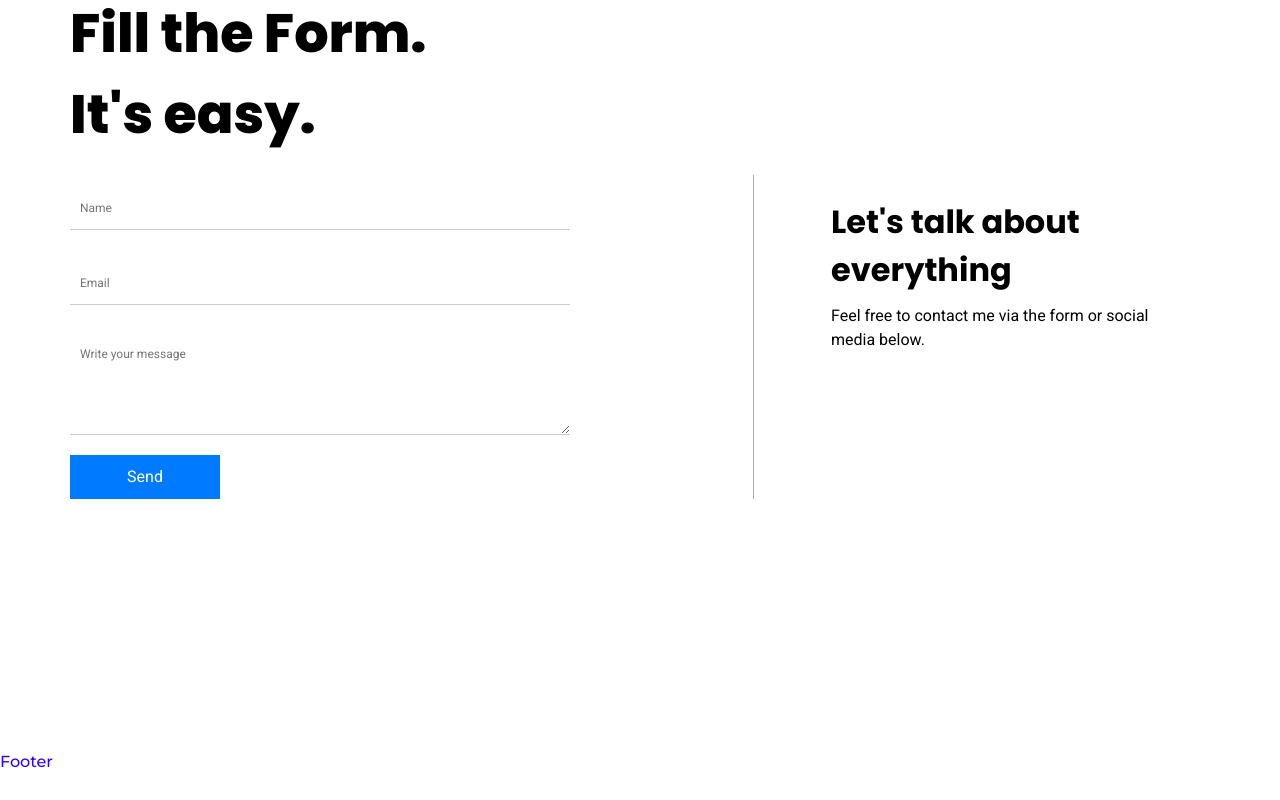
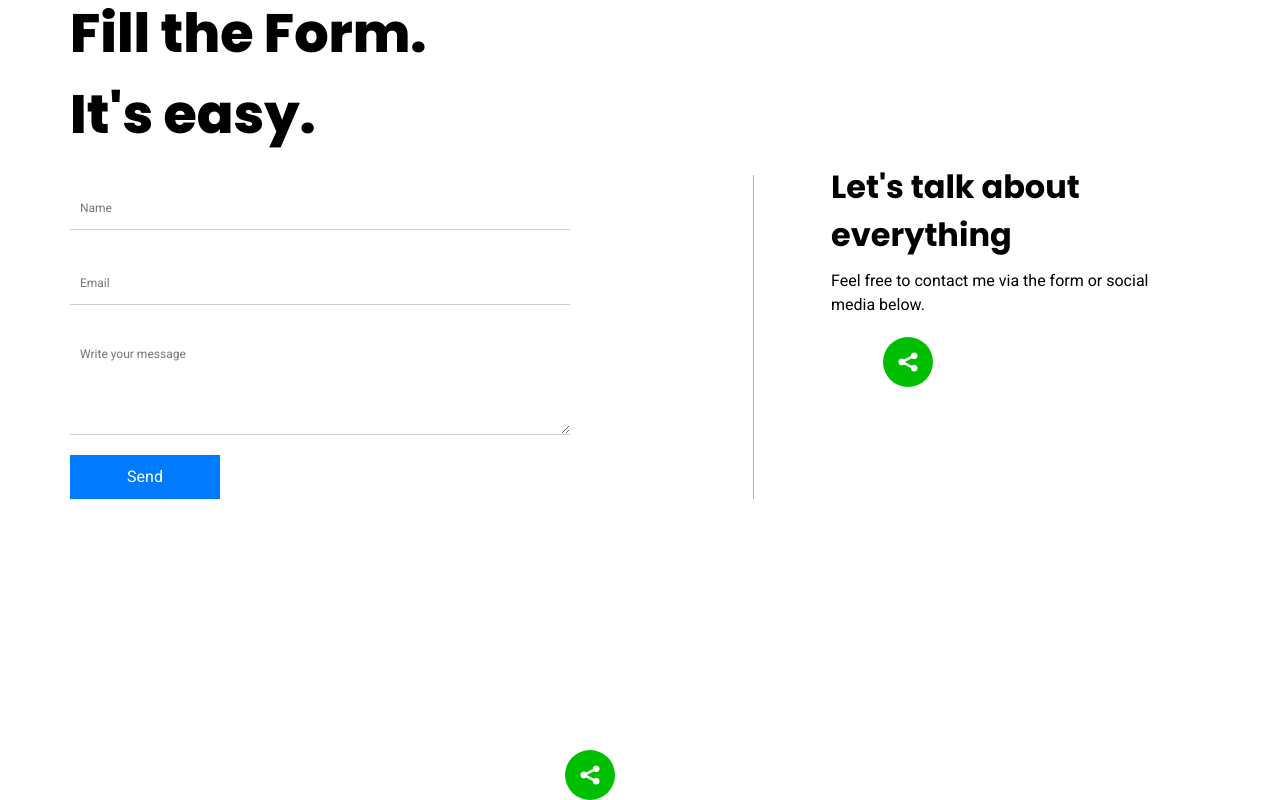
Before and after one commit to BuraYu/portfolio, a React (Create React App) app: page / in a window 1280 px wide. Shown: the part 2450-3250 px from the top of the page. Before the commit the page ends 3224 px from the top, so only its background shows below. Built offline with nearby package versions, Linux system fonts and the light colour scheme; no server answers.

Commit message:
add socials in footer and projects component

```diff
--- a/package.json
+++ b/package.json
@@ -8,11 +8,13 @@
     "@testing-library/react": "^13.4.0",
     "@testing-library/user-event": "^13.5.0",
     "dotenv": "^16.4.5",
+    "font-awesome": "^4.7.0",
     "react": "^18.3.1",
     "react-dom": "^18.3.1",
     "react-dotenv": "^0.1.3",
     "react-modal": "^3.16.1",
     "react-scripts": "5.0.1",
+    "react-social-icons": "^6.16.0",
     "web-vitals": "^2.1.4"
   },
   "scripts": {
--- a/src/components/contact/Contact.jsx
+++ b/src/components/contact/Contact.jsx
@@ -1,6 +1,7 @@
 import React, { useRef, useState } from "react";
 import emailjs from "@emailjs/browser";
 import "./contact.css";
+import { SocialIcon } from "react-social-icons";
 
 const Contact = () => {
   const serviceId = process.env.REACT_APP_YOUR_SERVICE_ID;
@@ -84,6 +85,21 @@ const Contact = () => {
             {thankYouMessage}
           </h3>
           <p className="contact__message-text">{message} </p>
+          <div className="contact__socials">
+            <SocialIcon
+              url="www.xing.de"
+              href="https://www.xing.com/profile/Burak_Yueksel072782/"
+              className="my-social-icon"
+            />
+            <SocialIcon
+              url="www.github.com"
+              href="https://www.github.com/BuraYu"
+            />
+            <SocialIcon
+              url="www.linkedin.com"
+              href="https://www.linkedin.com/in/buraky%C3%BCksel-/"
+            />
+          </div>
         </div>
       </div>
     </div>
--- a/src/components/footer/Footer.jsx
+++ b/src/components/footer/Footer.jsx
@@ -1,11 +1,14 @@
 import React from "react";
 import "./footer.css";
+import { SocialIcon } from "react-social-icons";
 
 const Footer = () => {
   return (
-    <div>
-      <h1 className="footer">Footer</h1>
-    </div>
+    <footer className="social-footer">
+      <SocialIcon url="www.xing.de" />
+      <SocialIcon url="www.github.com" />
+      <SocialIcon url="www.linkedin.com" />
+    </footer>
   );
 };
 
--- a/src/components/footer/footer.css
+++ b/src/components/footer/footer.css
@@ -1,3 +1,5 @@
-.footer {
-  color: rgb(47, 0, 255);
+.social-footer {
+  display: flex;
+  justify-content: center;
+  align-items: center;
 }
--- a/src/components/projects/projects.css
+++ b/src/components/projects/projects.css
@@ -63,3 +63,9 @@
   margin: 5px;
   padding: 5px 10px;
 }
+
+.contact__socials {
+  display: flex;
+  justify-content: space-evenly;
+  margin-top: 20px;
+}
```
Also changed, not shown: 1 other file (tests, documents, lock files or other folders).
